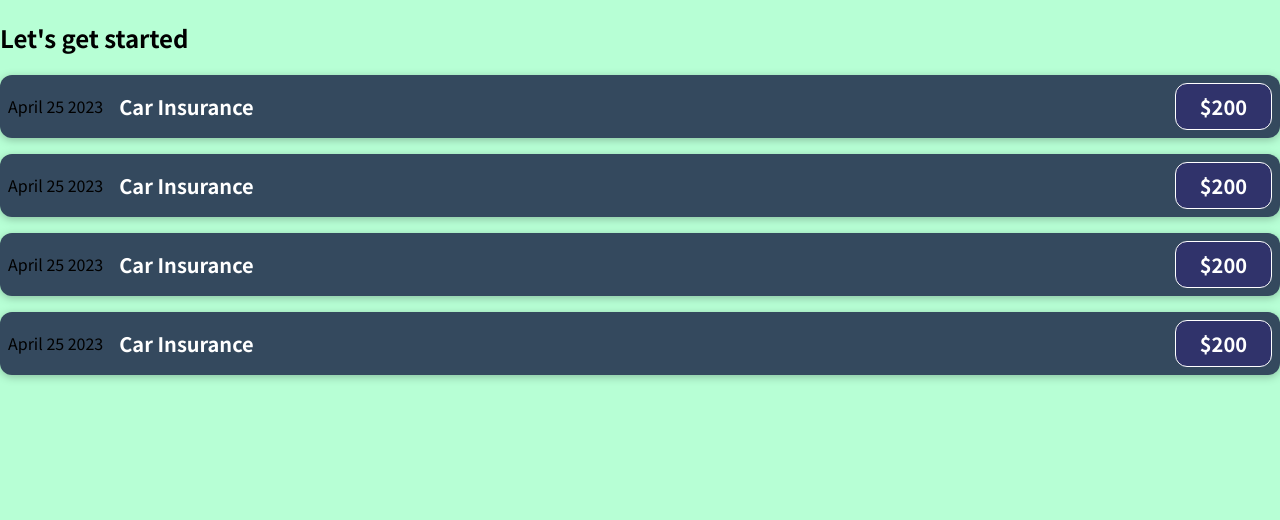
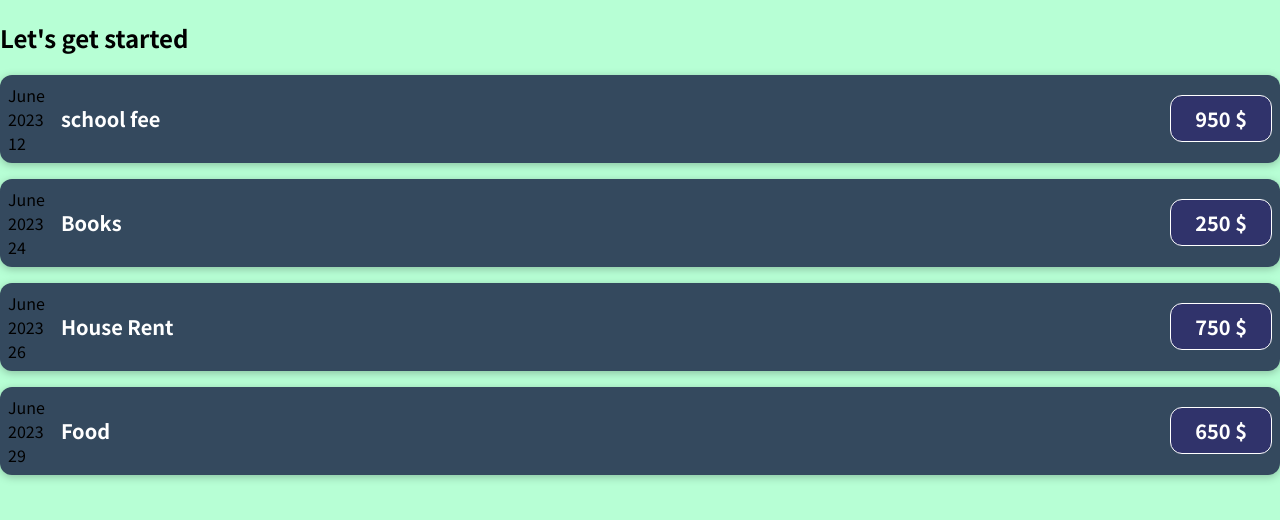
Before and after one commit to Arvindkr123/expense-tracker, a React (Create React App) app: page / in a window 1280 px wide. Shown: the top 520 px of the page. Built offline with nearby package versions, Linux system fonts and the light colour scheme.

Commit message:
added data into the array of object used as props

```diff
--- a/src/components/ExpenseItem.js
+++ b/src/components/ExpenseItem.js
@@ -1,13 +1,20 @@
 import React from 'react'
 import './ExpenseItem.css'
 
-const ExpenseItem = () => {
+const ExpenseItem = ({ exepenseDate, expenseTitle, expenseAmount }) => {
+    const month = exepenseDate.toLocaleString('en-US', { month: 'long' });
+    const year = exepenseDate.getFullYear();
+    const day = exepenseDate.toLocaleString('en-US', { day: '2-digit' });
     return (
         <div className='expense-item'>
-            <div>April 25 2023</div>
+            <div>
+                <div>{month}</div>
+                <div>{year}</div>
+                <div>{day}</div>
+            </div>
             <div className='expense-item__description'>
-                <h2>Car Insurance</h2>
-                <div className='expense-item__price'>$200</div>
+                <h2>{expenseTitle}</h2>
+                <div className='expense-item__price'>{expenseAmount} $</div>
             </div>
         </div>
     )
```
